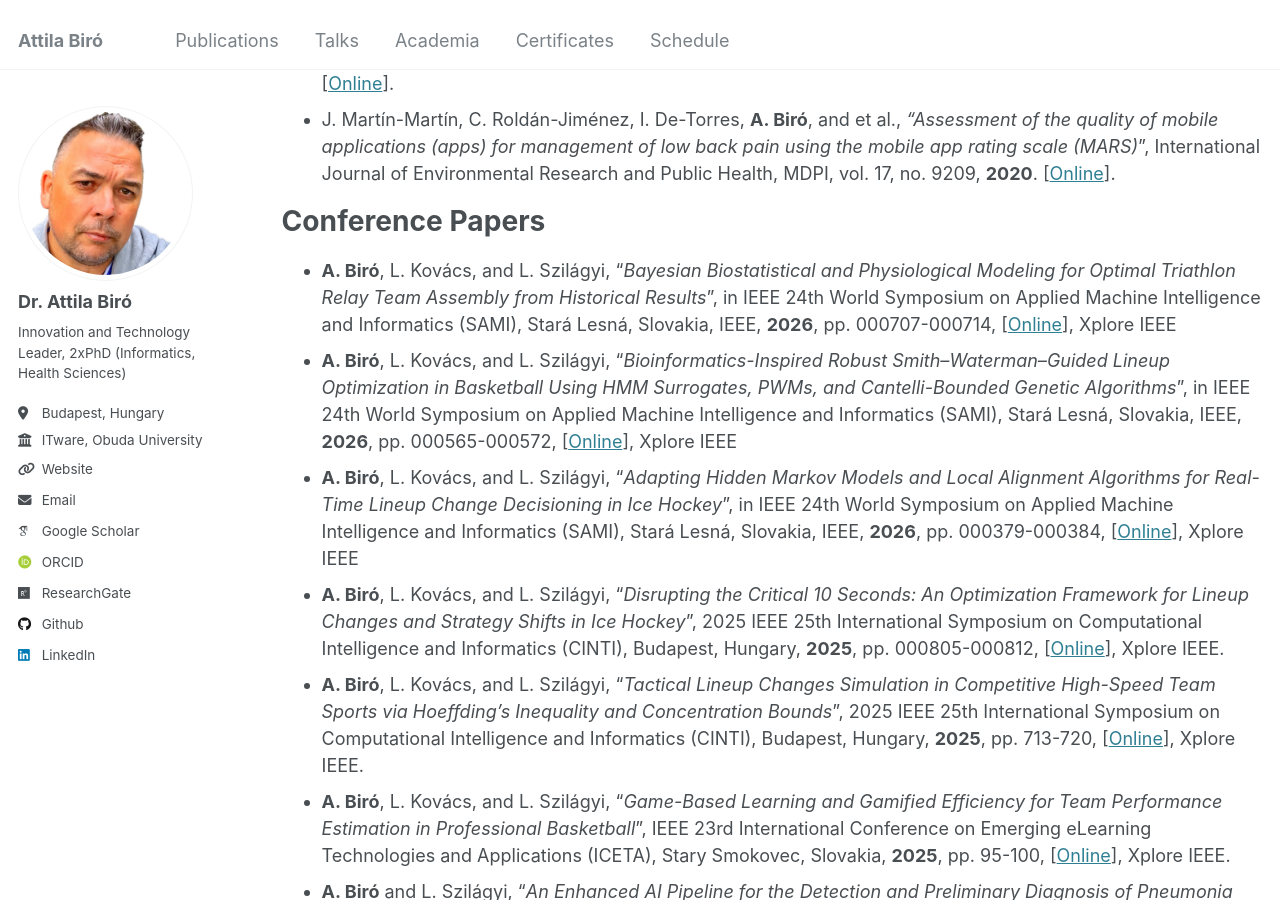
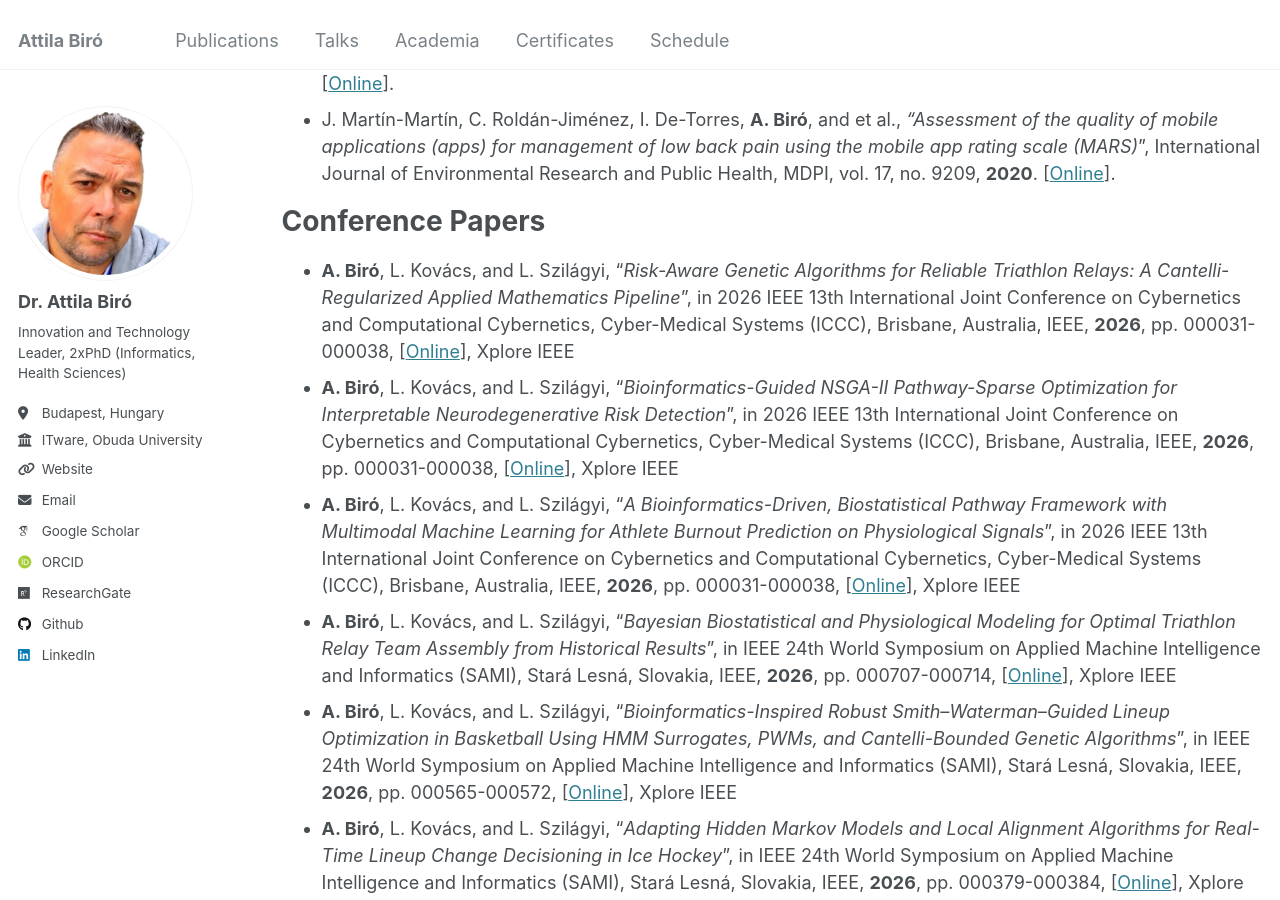
Before and after one commit to biroka/biroka.github.io, a Jekyll site: the page built from _pages/publications.md, in a window 1280 px wide and 900 px high, scrolled down 1579 px. Built offline with Jekyll 4.4.1, drawn with Linux system fonts in a browser that asks for light colours; some web fonts are replaced.

Commit message:
Update publications.md

```diff
--- a/_pages/publications.md
+++ b/_pages/publications.md
@@ -41,6 +41,9 @@ Journal Articles
 
 Conference Papers
 ======
+* **A. Biró**, L. Kovács, and L. Szilágyi, “_Risk-Aware Genetic Algorithms for Reliable Triathlon Relays: A Cantelli-Regularized Applied Mathematics Pipeline_”, in 2026 IEEE 13th International Joint Conference on Cybernetics and Computational Cybernetics, Cyber-Medical Systems (ICCC), Brisbane, Australia, IEEE, **2026**, pp. 000031-000038, [<a target="_new" href="https://doi.org/10.1109/ICCC68994.2026.11511623">Online</a>], Xplore IEEE
+* **A. Biró**, L. Kovács, and L. Szilágyi, “_Bioinformatics-Guided NSGA-II Pathway-Sparse Optimization for Interpretable Neurodegenerative Risk Detection_”, in 2026 IEEE 13th International Joint Conference on Cybernetics and Computational Cybernetics, Cyber-Medical Systems (ICCC), Brisbane, Australia, IEEE, **2026**, pp. 000031-000038, [<a target="_new" href="https://doi.org/10.1109/ICCC68994.2026.11511613">Online</a>], Xplore IEEE
+* **A. Biró**, L. Kovács, and L. Szilágyi, “_A Bioinformatics-Driven, Biostatistical Pathway Framework with Multimodal Machine Learning for Athlete Burnout Prediction on Physiological Signals_”, in 2026 IEEE 13th International Joint Conference on Cybernetics and Computational Cybernetics, Cyber-Medical Systems (ICCC), Brisbane, Australia, IEEE, **2026**, pp. 000031-000038, [<a target="_new" href="https://doi.org/10.1109/ICCC68994.2026.11511587">Online</a>], Xplore IEEE
 * **A. Biró**, L. Kovács, and L. Szilágyi, “_Bayesian Biostatistical and Physiological Modeling for Optimal Triathlon Relay Team Assembly from Historical Results_”, in IEEE 24th World Symposium on Applied Machine Intelligence and Informatics (SAMI), Stará Lesná, Slovakia, IEEE, **2026**, pp. 000707-000714, [<a target="_new" href="https://doi.org/10.1109/SAMI68106.2026.11420470">Online</a>], Xplore IEEE
 * **A. Biró**, L. Kovács, and L. Szilágyi, “_Bioinformatics-Inspired Robust Smith–Waterman–Guided Lineup Optimization in Basketball Using HMM Surrogates, PWMs, and Cantelli-Bounded Genetic Algorithms_”, in IEEE 24th World Symposium on Applied Machine Intelligence and Informatics (SAMI), Stará Lesná, Slovakia, IEEE, **2026**, pp. 000565-000572, [<a target="_new" href="https://doi.org/10.1109/SAMI68106.2026.11420354">Online</a>], Xplore IEEE
 * **A. Biró**, L. Kovács, and L. Szilágyi, “_Adapting Hidden Markov Models and Local Alignment Algorithms for Real-Time Lineup Change Decisioning in Ice Hockey_”, in IEEE 24th World Symposium on Applied Machine Intelligence and Informatics (SAMI), Stará Lesná, Slovakia, IEEE, **2026**, pp. 000379-000384, [<a target="_new" href="https://doi.org/10.1109/SAMI68106.2026.11420405">Online</a>], Xplore IEEE
```
